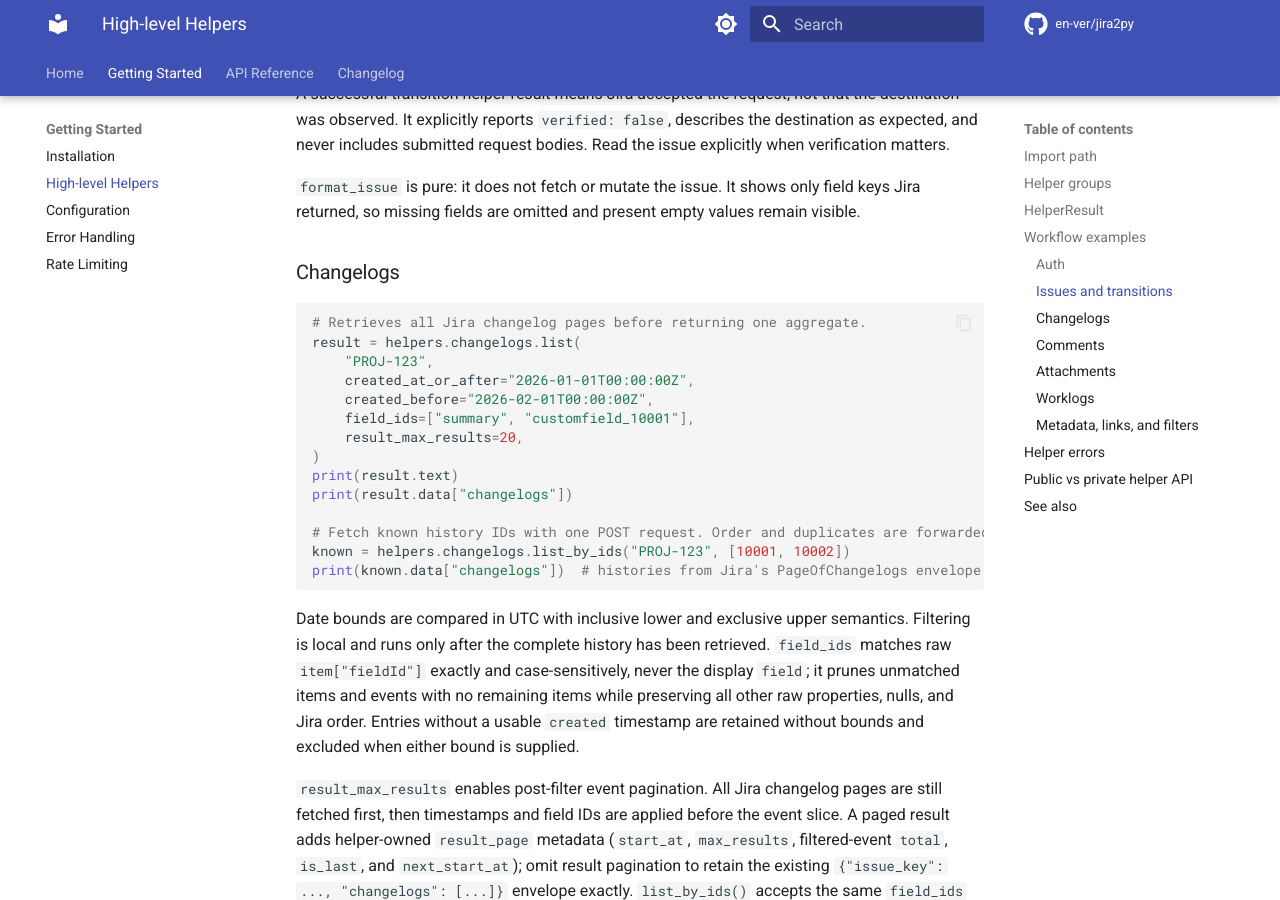
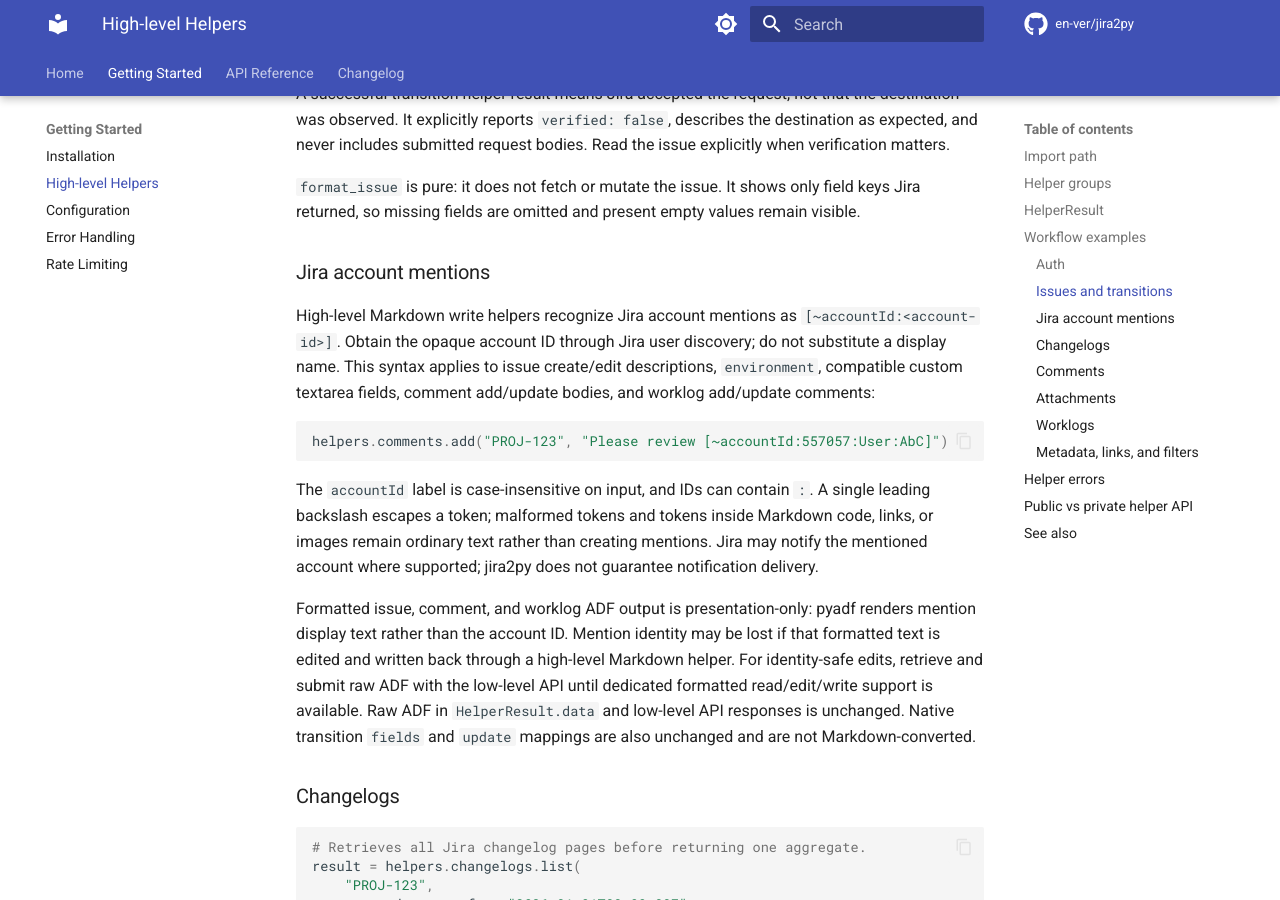
Before and after one commit to en-ver/jira2py, an MkDocs documentation site: the page built from docs/guide/high-level-helpers.md, in a window 1280 px wide and 900 px high, scrolled down 2676 px. Built offline with MkDocs 1.6.1 and Material for MkDocs 9.7.7, drawn with Linux system fonts in a browser that asks for light colours; comment, search, counter and statistics services are not loaded.

Commit message:
feat: support Jira account mentions in Markdown writes (#33)
## Summary

- Adds universal high-level Markdown **write** support for Jira account
mentions (`[~accountId:<id>]`) through `marklassian>=0.3.0`.
- Covers issue create/edit `description`, `environment`, compatible
custom textarea fields, comment add/update bodies, and worklog
add/update comments. Tests cover those surfaces, valid and
protected/malformed syntax, and preservation of raw/native payload
paths.
- Raw ADF (`HelperResult.data` and low-level API responses) and native
transition `fields`/`update` mappings remain unchanged.

## Limitation

Formatted ADF output is presentation-only. It may lose mention identity
if edited and written back through a high-level Markdown helper; use raw
ADF with the low-level API for identity-safe edits.

## Upstream context

- Requires [marklassian PR
#14](https://github.com/mbroton/marklassian-py/pull/14), released in
`marklassian 0.3.0`.
- [Marklas issue #7](https://github.com/byExist/marklas/issues/7)
describes a possible future read-side design; it is not delivered by
this PR.

## Validation

On `c2489be242daa05724dfdeeeb17cd1bd4ac42086`:

- `uv lock --check --offline` — passed (rechecked before push; locked
`marklassian 0.3.0`).
- `make check-ci` — passed: Ruff and ty clean; 277 tests passed.
- `make build` — passed.
- Live Jira gate — passed on `PR-27403`: a temporary comment (`743349`)
produced exactly one outgoing ADF mention for account ID
`5efdb0f961665e0b9ee60c1b` and one literal mention-like text node; raw
low-level reread matched. The temporary comment was deleted by ID and
its raw absence verified.

Co-authored-by: en-ver <10900846+en-ver@users.noreply.github.com>

````diff
--- a/docs/guide/high-level-helpers.md
+++ b/docs/guide/high-level-helpers.md
@@ -97,6 +97,32 @@
 A successful transition helper result means Jira accepted the request, not that the destination was observed. It explicitly reports `verified: false`, describes the destination as expected, and never includes submitted request bodies. Read the issue explicitly when verification matters.
 
 `format_issue` is pure: it does not fetch or mutate the issue. It shows only field keys Jira returned, so missing fields are omitted and present empty values remain visible.
+
+### Jira account mentions
+
+High-level Markdown write helpers recognize Jira account mentions as
+`[~accountId:<account-id>]`. Obtain the opaque account ID through Jira user discovery;
+do not substitute a display name. This syntax applies to issue create/edit descriptions,
+`environment`, compatible custom textarea fields, comment add/update bodies, and
+worklog add/update comments:
+
+```python
+helpers.comments.add("PROJ-123", "Please review [~accountId:557057:User:AbC]")
+```
+
+The `accountId` label is case-insensitive on input, and IDs can contain `:`. A single
+leading backslash escapes a token; malformed tokens and tokens inside Markdown code,
+links, or images remain ordinary text rather than creating mentions. Jira may notify
+the mentioned account where supported; jira2py does not guarantee notification
+delivery.
+
+Formatted issue, comment, and worklog ADF output is presentation-only: pyadf renders
+mention display text rather than the account ID. Mention identity may be lost if that
+formatted text is edited and written back through a high-level Markdown helper. For
+identity-safe edits, retrieve and submit raw ADF with the low-level API until dedicated
+formatted read/edit/write support is available. Raw ADF in `HelperResult.data` and
+low-level API responses is unchanged. Native transition `fields` and `update` mappings
+are also unchanged and are not Markdown-converted.
 
 ### Changelogs
 
--- a/pyproject.toml
+++ b/pyproject.toml
@@ -23,7 +23,7 @@
 ]
 dependencies = [
     "httpx[http2]>=0.28.0,<1",
-    "marklassian>=0.1.0",
+    "marklassian>=0.3.0",
     "pyadf>=0.3.0",
     "pydantic>=2.12.5",
     "tenacity>=9.1.4",
````
Also changed, not shown: README.md (+26 -0 lines), docs/api/helpers.md (+19 -0 lines), docs/changelog.md (+3 -0 lines), docs/installation.md (+4 -1 lines), 7 other files.
